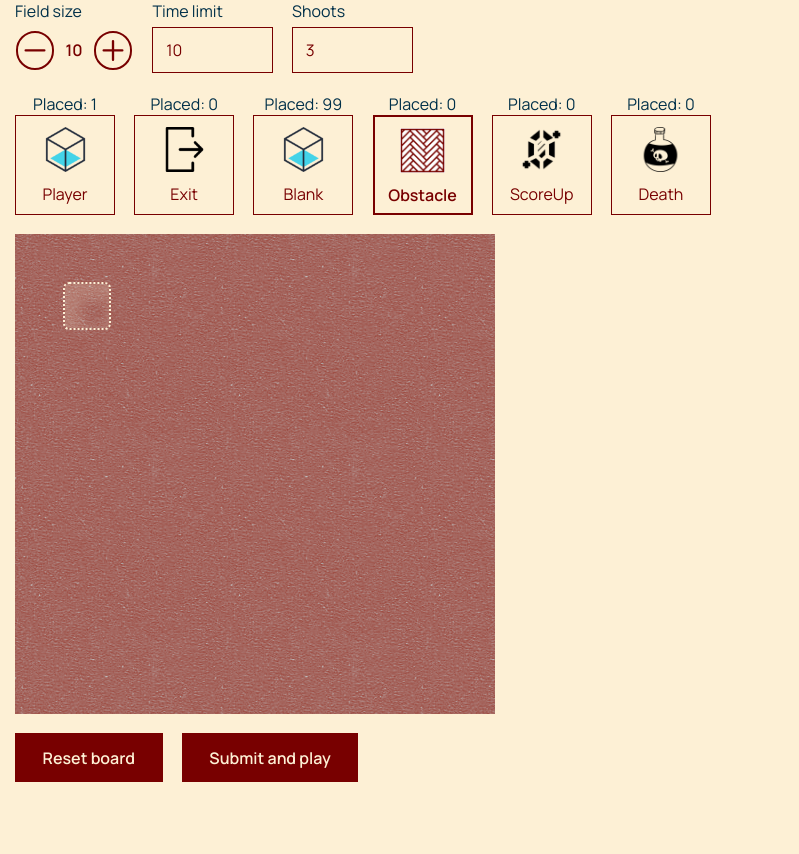
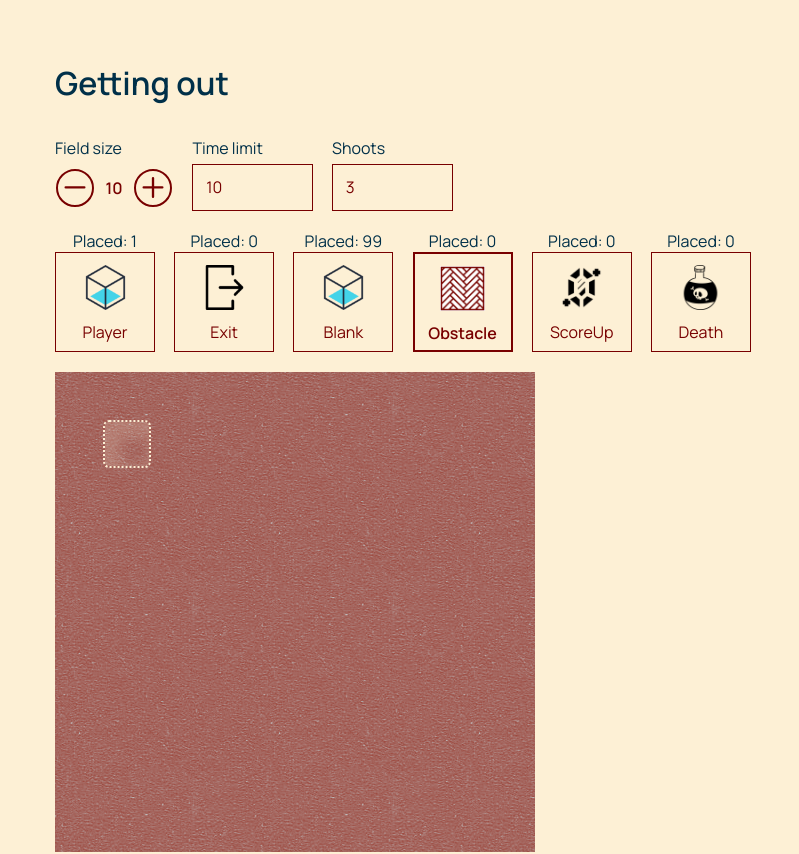
Before and after one commit to xfontr/getting-out, a React (Create React App) app: page / in a window 1280 px wide. Shown: the top 854 px of the page, without its empty margins (0-799 px from the left). Before the commit the page ends 822 px from the top, so only its background shows below. Built offline with nearby package versions, Linux system fonts and the light colour scheme.

Commit message:
Added a read only field to the end game screen

```diff
--- a/src/components/App/App.tsx
+++ b/src/components/App/App.tsx
@@ -1,28 +1,10 @@
-import { useContext } from "react";
-import FieldEditor from "../FieldEditor/FieldEditor";
-import FieldContainer from "../../containers/FieldContainer/FieldContainer";
-import { GameContext } from "../../Store/CallStatusContext/GameContext";
+import GettingOut from "../GettingOut/GettingOut";
 import AppStyled from "./App.styled";
-import FieldPlayer from "../FieldPlayer/FieldPlayer";
-import boards from "../../data/boards";
-import EndGame from "../EndGame/EndGame";
 
 const App = (): JSX.Element => {
-  const gameStatus = useContext(GameContext);
-  const { status } = gameStatus;
-
   return (
     <AppStyled>
-      {status === "play" && (
-        <FieldContainer
-          WrappedField={FieldPlayer}
-          initialBoard={boards.length - 1}
-        />
-      )}
-      {status === "edit" && <FieldContainer WrappedField={FieldEditor} />}
-      {(status === "win" || status === "fail") && (
-        <EndGame gameStatus={gameStatus} />
-      )}
+      <GettingOut />
     </AppStyled>
   );
 };
--- /dev/null
+++ b/src/components/EndGame/EndGame.styled.ts
@@ -0,0 +1,27 @@
+import styled from "styled-components";
+
+const EndGameStyled = styled.div`
+  .read-only {
+    position: relative;
+    width: fit-content;
+    margin-bottom: ${({ theme: { spacing } }) => spacing.gap};
+  }
+
+  .read-only::after {
+    content: "";
+    position: absolute;
+    z-index: 145132;
+    top: 0;
+    left: 0;
+    width: 100%;
+    height: 100%;
+    background-color: rgba(0, 0, 0, 0.5);
+  }
+
+  .options {
+    display: flex;
+    gap: ${({ theme: { spacing } }) => spacing.gap};
+  }
+`;
+
+export default EndGameStyled;
--- a/src/components/EndGame/EndGame.tsx
+++ b/src/components/EndGame/EndGame.tsx
@@ -2,6 +2,8 @@ import boards from "../../data/boards";
 import usePlaying from "../../hooks/usePlaying/usePlaying";
 import { IGameContext } from "../../Store/CallStatusContext/GameContext";
 import Button from "../Button/Button";
+import Field from "../Field/Field";
+import EndGameStyled from "./EndGame.styled";
 
 type EndGameProps = {
   gameStatus: IGameContext;
@@ -10,24 +12,37 @@ type EndGameProps = {
 const EndGame = ({
   gameStatus: {
     status,
-    game: { timeLeft, score },
-    setGameStatus,
+    game: { timeLeft, score, fieldSize },
   },
 }: EndGameProps): JSX.Element => {
   const { restartGame, startGame, editMode } = usePlaying();
 
   return (
+    <EndGameStyled>
+      {status === "fail" && (
         <>
-      {status === "fail" && <h3>You lost</h3>}
+          <h3>You lost</h3>
+          <p>You'll have better luck next time!</p>
+        </>
+      )}
       {status === "win" && (
         <>
           <h3>You won</h3>
           <p>
-            You had {timeLeft} seconds left and your total score is {score}
+            You had {timeLeft} seconds left and your total score is {score}.
+            Good job!
           </p>
         </>
       )}
 
+      <Field
+        initialBoard={boards[0].board}
+        isEditMode={true}
+        className="read-only"
+        fieldSize={fieldSize}
+      />
+
+      <div className="options">
         <Button
           onClick={() => {
             restartGame();
@@ -45,7 +60,8 @@ const EndGame = ({
         >
           Go back to edit mode
         </Button>
-    </>
+      </div>
+    </EndGameStyled>
   );
 };
 
--- /dev/null
+++ b/src/components/GettingOut/GettingOut.styled.ts
@@ -0,0 +1,11 @@
+import styled from "styled-components";
+
+const GettingOutStyled = styled.div`
+  padding: ${({ theme: { spacing } }) => spacing.gapBig};
+
+  h1 {
+    margin-bottom: 2rem;
+  }
+`;
+
+export default GettingOutStyled;
--- a/src/components/GettingOut/GettingOut.tsx
+++ b/src/components/GettingOut/GettingOut.tsx
@@ -5,13 +5,15 @@ import { GameContext } from "../../Store/CallStatusContext/GameContext";
 import FieldPlayer from "../FieldPlayer/FieldPlayer";
 import boards from "../../data/boards";
 import EndGame from "../EndGame/EndGame";
+import GettingOutStyled from "./GettingOut.styled";
 
 const GettingOut = (): JSX.Element => {
   const gameStatus = useContext(GameContext);
   const { status } = gameStatus;
 
   return (
-    <>
+    <GettingOutStyled>
+      <h1>Getting out</h1>
       {status === "play" && (
         <FieldContainer
           WrappedField={FieldPlayer}
@@ -22,7 +24,7 @@ const GettingOut = (): JSX.Element => {
       {(status === "win" || status === "fail") && (
         <EndGame gameStatus={gameStatus} />
       )}
-    </>
+    </GettingOutStyled>
   );
 };
 
```
Also changed, not shown: src/components/Field/Field.tsx (+3 -4 lines). Lines whose indentation alone changed are shown as unchanged.
